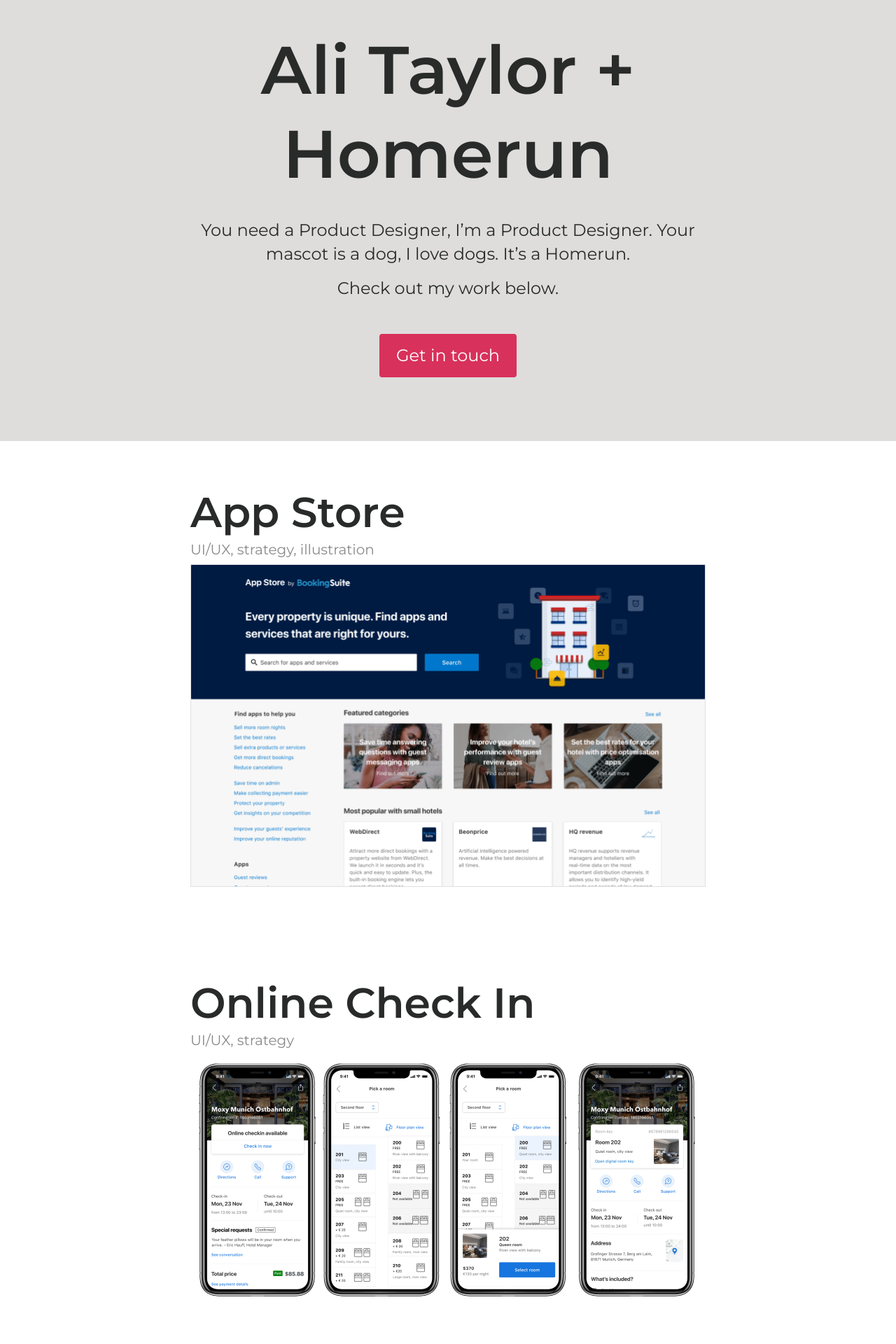
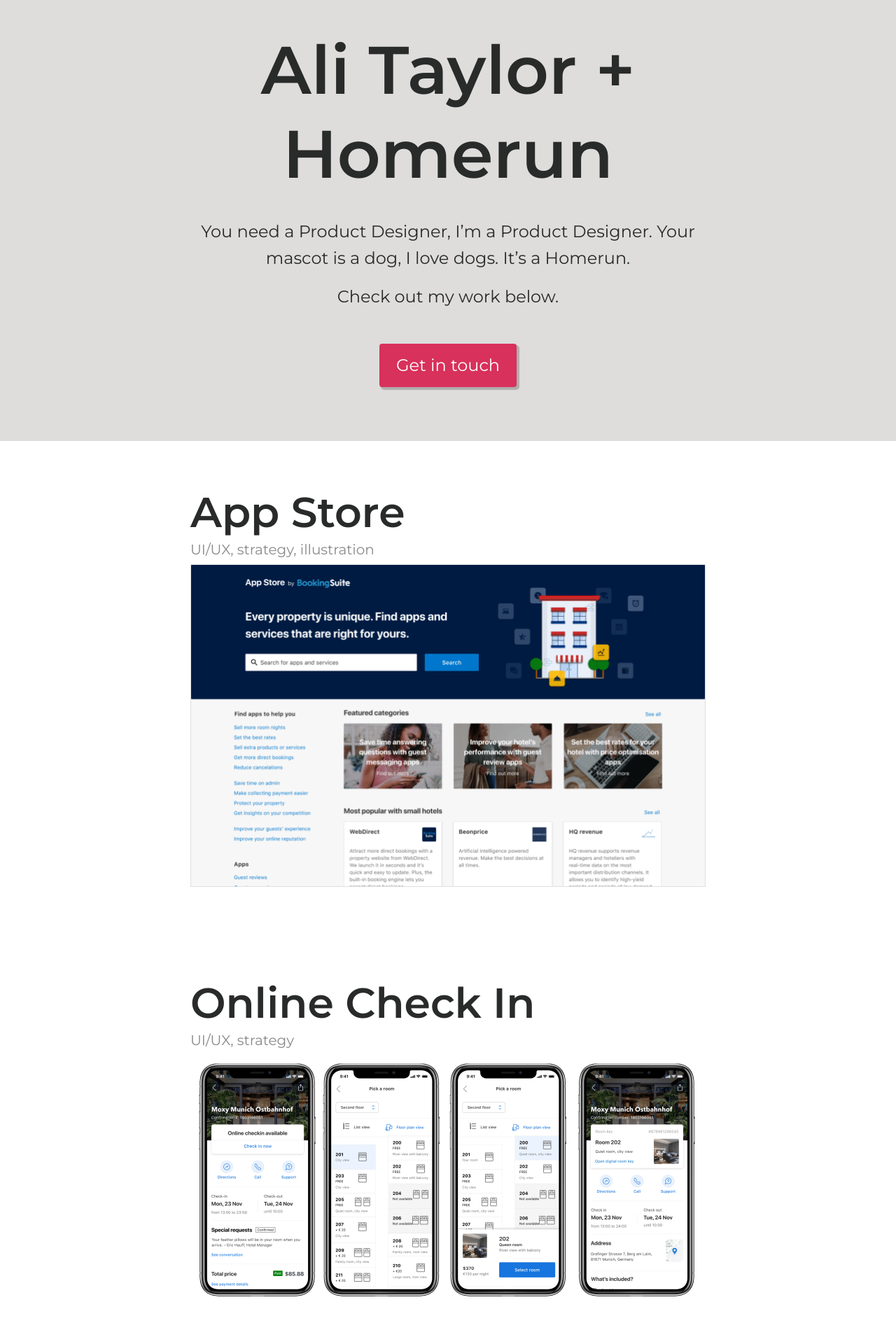
Before and after one commit to hellomrtaylor/folio2, a Jekyll site: the page built from homerun/index.html, in a window 1280 px wide. Shown: the top 1920 px of the page at 70% size. Built offline with Jekyll 4.4.1, drawn with Linux system fonts in a browser that asks for light colours; some of the changed text lies outside the part shown.

Commit message:
Button and hover styles

```diff
--- a/_includes/footer.html
+++ b/_includes/footer.html
@@ -1,8 +1,6 @@
 <footer class="footer" id="contact">
   <section class="section section_large section_footer">
     <h2 class="display_two footer_title">Like what you see?</h2>
-    <p class="featured footer_info">Lets chat! Get in touch on:</p>
-    <a class="featured footer_info" href="tel:+31614837565">+31614837565</p>
-    <a class="featured footer_info" href="mailto:hello@alastairtaylor.com">hello@alastairtaylor.com</p>
+    <p class="featured footer_info">Lets chat! Get in touch on <a class="clear_link" href="mailto:hello@alastairtaylor.com">hello@alastairtaylor.com</a></p>
   </section>
 </footer>
--- a/_sass/links.scss
+++ b/_sass/links.scss
@@ -10,6 +10,7 @@
 .clear_link {
   color: inherit;
   text-decoration: none;
+
   &:hover, &:visited, &:active{
     color: inherit;
   }
@@ -21,6 +22,7 @@
   @include fluid-type($min_width, $max_width, $min_font, $max_font);
   background-color: $colour_action_primary;
   border-radius: 4px;
+  box-shadow: 3px 3px 1px 1px rgba(67,67,66,0.3);
   color: #FFFFFF;
   display: block;
   margin: 32px 0;
@@ -28,9 +30,18 @@
   text-align: center;
   text-align: center;
   text-decoration: none;
+  transition: all .25s ease-in-out;
 
   &:hover {
     background-color: $colour_action_secondary;
+    box-shadow: 2px 2px 1px 1px rgba(67,67,66,0.3);
+    margin: 33px 1px 31px 0px;
+  }
+
+  &:active {
+    box-shadow: 0px 0px 1px 1px rgba(67,67,66,0.3);
+    margin: 34px 0 30px 0px;
+    transition: all .05s ease-in-out;
   }
 
   &:visited {
@@ -45,10 +56,20 @@
 
 }
 
+.project_link_img {
+  transition: all .4s ease-in-out;
+}
+
+.project_link_img:hover {
+  filter: saturate(50%);
+  opacity: .9;
+}
+
+
 .link_outer {
-  width: 100%;
   background-color: $colour_bg_secondary;
   margin: 0 auto;
+  width: 100%;
 }
 
 .back_link, .next_link {
@@ -63,6 +84,7 @@
   width: 100%;
 
   &:hover {
+    text-decoration: none;
   }
 
   @media all and (min-width: 520px) {
--- a/_sass/typography.scss
+++ b/_sass/typography.scss
@@ -60,7 +60,7 @@
   $max_font: 24px;
   $min_font: 20px;
   @include fluid-type($min_width, $max_width, $min_font, $max_font);
-  line-height: 1.4em;
+  line-height: 1.6em;
   margin:0 0 16px;
 }
 
--- a/homerun/index.html
+++ b/homerun/index.html
@@ -14,30 +14,30 @@
 
   <section class="section projects">
     <div class="project">
-      <a class="clear_link" href="{{ site.baseurl }}/projects/1">
+      <a class="clear_link project_link" href="{{ site.baseurl }}/projects/1">
         <h2 class="display_two project_title">App Store</h2>
         <p class="project_role">UI/UX, strategy, illustration</p>
-        <img src="{{ site.baseurl }}/images/appstore/1.png" alt="App Store" class="responsive_img img_desktop">
+        <img src="{{ site.baseurl }}/images/appstore/1.png" alt="App Store" class="responsive_img img_desktop project_link_img">
       </a>
     </div>
   </section>
 
   <section class="section projects">
     <div class="project">
-      <a class="clear_link" href="{{ site.baseurl }}/projects/2">
+      <a class="clear_link project_link" href="{{ site.baseurl }}/projects/2">
         <h2 class="display_two project_title">Online Check In</h2>
         <p class="project_role">UI/UX, strategy</p>
-        <img src="{{ site.baseurl }}/images/checkin/1.png" alt="Online Check In" class="responsive_img">
+        <img src="{{ site.baseurl }}/images/checkin/1.png" alt="Online Check In" class="responsive_img project_link_img">
       </a>
     </div>
   </section>
 
   <section class="section projects">
     <div class="project">
-      <a class="clear_link" href="{{ site.baseurl }}/projects/3">
+      <a class="clear_link project_link" href="{{ site.baseurl }}/projects/3">
         <h2 class="display_two project_title">Autocentre and ACVM</h2>
         <p class="project_role">UI/UX, frontend</p>
-        <img src="{{ site.baseurl }}/images/acvm/1.png" alt="App Store illustrations" class="responsive_img">
+        <img src="{{ site.baseurl }}/images/acvm/1.png" alt="App Store illustrations" class="responsive_img project_link_img">
       </a>
     </div>
   </section>
```
